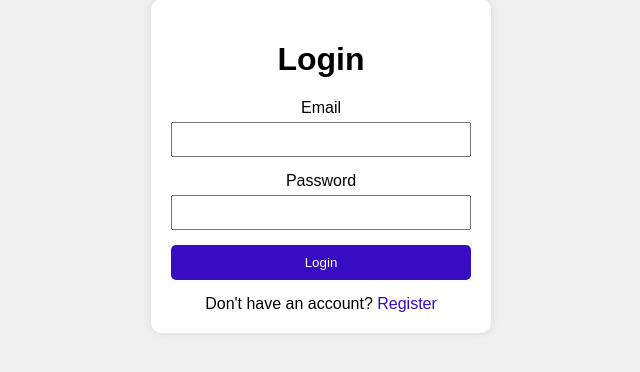
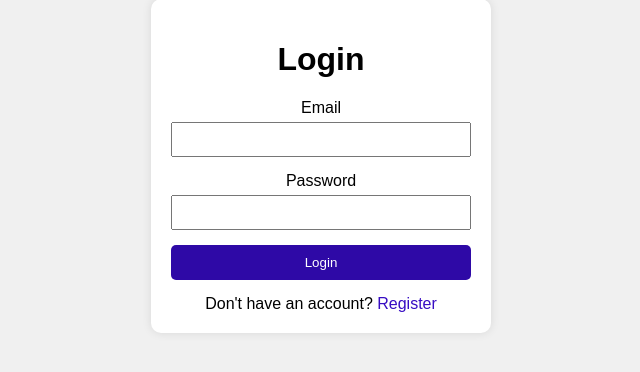
Before and after one commit to MrQin877/WebPro-B2200838, a PHP site: page /login1.html in a window 1280 px wide, with the pointer over the restyled element. Shown: the part 234-606 px from the top of the page, without its empty margins (319-959 px from the left). Run offline with PHP 8.4, Linux system fonts and the light colour scheme.

Commit message:
Update login2.css

```diff
--- a/login2.css
+++ b/login2.css
@@ -52,7 +52,7 @@ button {
 }
 
 button:hover {
-    background-color: #370cc3;
+    background-color: #2e09a6;
 }
 
 p {
```
